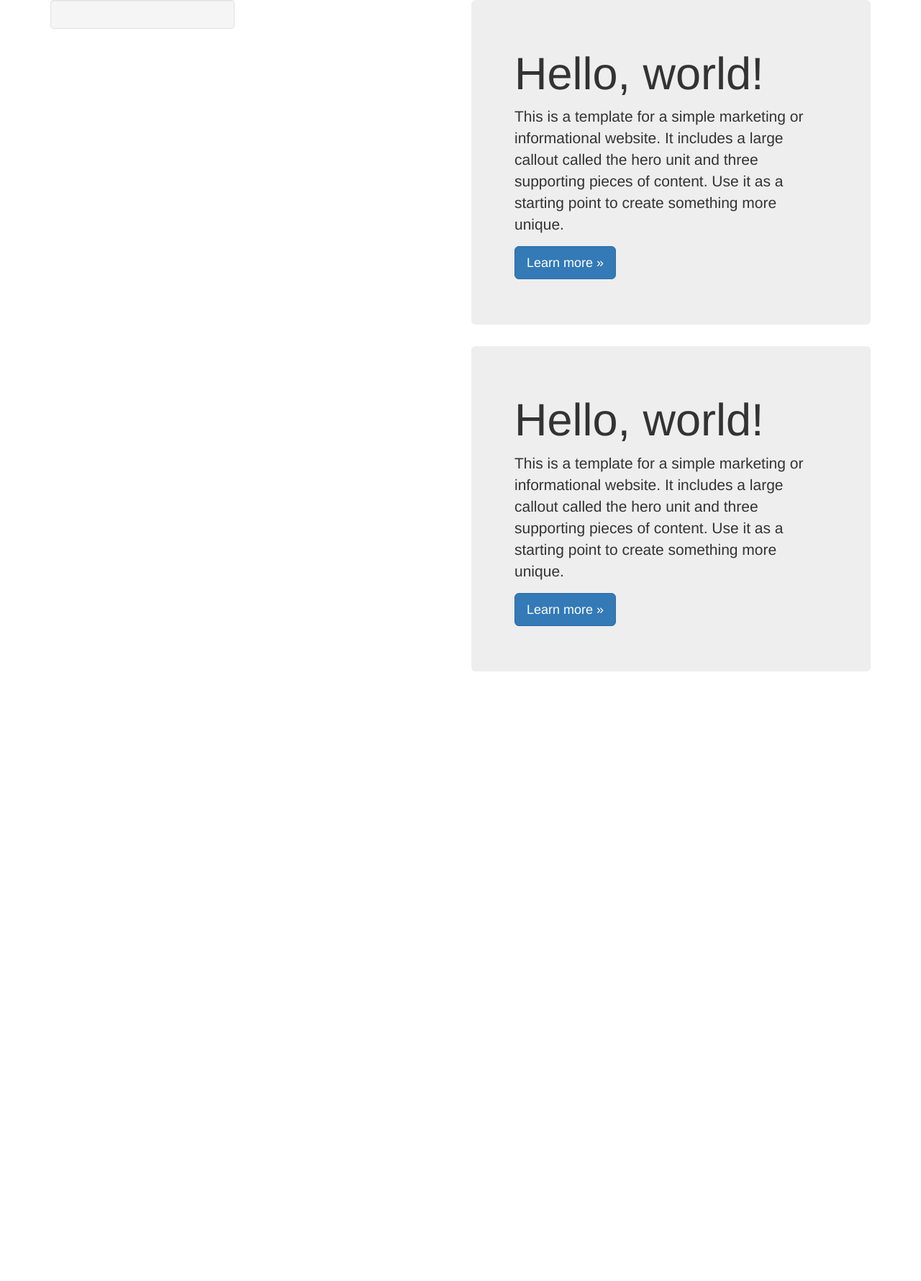
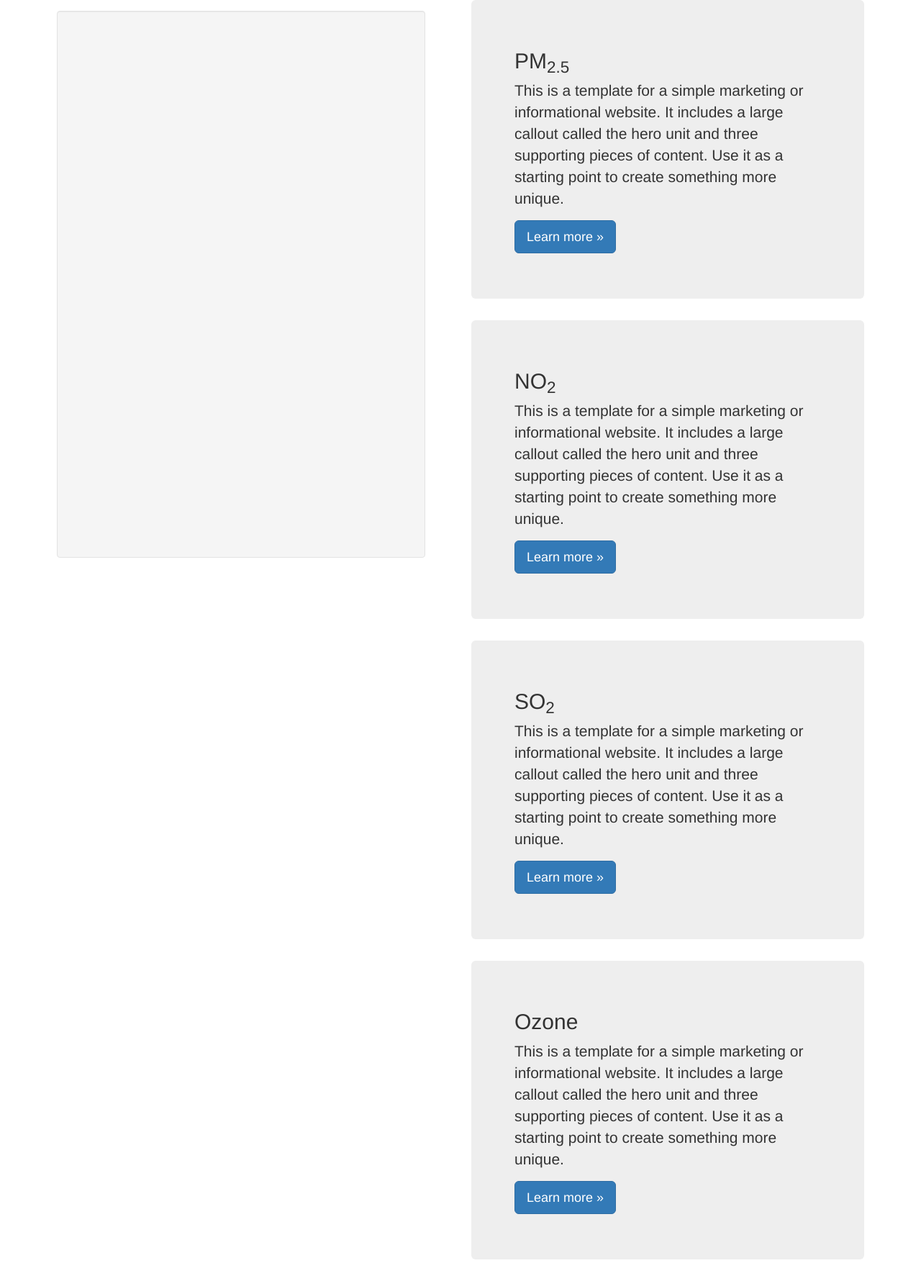
Before and after one commit to swerwath/monitor_mapper, a Flask app: template src/templates/results.html in a window 1280 px wide. Shown: the whole page at 72% size. Before the commit the page ends 933 px from the top, so only its background shows below. Run offline with Flask 2, Linux system fonts and the light colour scheme; the template is opened without the code that fills it, so the values that code supplies are empty; parts of the project's set-up code (start-up, migrations or seed data) failed here and were passed over; some libraries are stand-ins or nearby versions.

Commit message:
Added markers for monitoring stations

```diff
--- a/src/static/css/results.css
+++ b/src/static/css/results.css
@@ -1,9 +1,19 @@
 #map {
-  height: 400px;
+  height: 100%;
   width: 100%;
   position: fixed;
 }
 
 .sidebar-nav-fixed {
-	width:20%;
+  margin-top: 15px;
+	width:40%;
+  height:95%;
 }
+
+.container {
+  width: 90%;
+}
+
+.well {
+  height: 100%;
+}
--- a/src/static/js/results.js
+++ b/src/static/js/results.js
@@ -1,11 +1,86 @@
+var map;
+
 function initMap() {
-  var uluru = {lat: lat, lng: long};
-  var map = new google.maps.Map(document.getElementById('map'), {
-    zoom: 9,
-    center: uluru
+  var center = {lat: lat, lng: long};
+  map = new google.maps.Map(document.getElementById('map'), {
+    zoom: 10,
+    center: center
   });
+
+  constructMonitorMarkerSets(m);
+  setMarkerSetVisible("SO2", monitorMarkerSets);
+}
+
+
+function getColor(aqi) {
+  if (aqi < 51) {
+    return 'green';
+  }
+  if (aqi < 101) {
+    return 'yellow';
+  }
+  if (aqi < 151) {
+    return 'red';
+  }
+  return 'purple';
+}
+
+function constructMarkerFromMonitor(monitor) {
   var marker = new google.maps.Marker({
-    position: uluru,
-    map: map
+    position: {lat: monitor.latitude, lng: monitor.longitude},
+    map: map,
+    visible: true
   });
+  var circle = new google.maps.Circle({
+    map: map,
+    radius: 15000,   // 15km
+    fillColor: getColor(monitor.AQI),
+    visible: true,
+    strokeWeight: 0,
+    fillOpacity: .2,
+  });
+  circle.bindTo('center', marker, 'position');
+
+  var content = monitor.param + " AQI: " + monitor.AQI;
+  var infowindow = new google.maps.InfoWindow({
+    content: content
+  });
+  marker.addListener('mouseover', function() {
+    infowindow.open(map, marker);
+  });
+  marker.addListener('mouseout', function() {
+    infowindow.close();
+  });
+
+  return {marker: marker, circle: circle};
 }
+
+var monitorMarkerSets;
+function constructMonitorMarkerSets(monitorMaps) {
+  monitorMarkerSets = {};
+  for (var key in monitorMaps) {
+    monitorMarkerSets[key] = monitorMaps[key].map(constructMarkerFromMonitor);
+  }
+}
+
+function setMarkerSetVisible(setName, markerSets) {
+  for (var key in markerSets) {
+    console.log("Trying " + key)
+    console.log(markerSets[key])
+    if (key === setName) {
+      console.log(key + " is true");
+      for (i in markerSets[key]) {
+        marker = markerSets[key][i]
+        marker.circle.visible = true;
+        marker.marker.visible = true;
+      }
+    } else {
+      for (i in markerSets[key]) {
+        marker = markerSets[key][i]
+        console.log(marker)
+        marker.circle.visible = false;
+        marker.marker.visible = false;
+      }
+    }
+  }
+}
--- a/src/templates/results.html
+++ b/src/templates/results.html
@@ -5,6 +5,7 @@
 
 {% block js %}
 <script>lat = {{ lat }}; long = {{ long }};</script>
+<script>m = {{ monitors|tojson }};</script>
 <script type=text/javascript src="{{ url_for('static', filename='js/results.js') }}"></script>
 <script async defer src="https://maps.googleapis.com/maps/api/js?key={{ KEY }}&callback=initMap"></script>
 {% endblock %}
@@ -28,7 +29,7 @@
 
         <div class="col-md-6">
             <div class="jumbotron">
-                 <h1>Hello, world!</h1>
+                 <h2>PM<sub>2.5</sub></h1>
 
                 <p>This is a template for a simple marketing or informational website. It
                     includes a large callout called the hero unit and three supporting pieces
@@ -37,7 +38,25 @@
                 </p>
             </div>
             <div class="jumbotron">
-                 <h1>Hello, world!</h1>
+                 <h2>NO<sub>2</sub></h1>
+
+                <p>This is a template for a simple marketing or informational website. It
+                    includes a large callout called the hero unit and three supporting pieces
+                    of content. Use it as a starting point to create something more unique.</p>
+                <p><a class="btn btn-primary btn-lg">Learn more »</a>
+                </p>
+            </div>
+            <div class="jumbotron">
+                 <h2>SO<sub>2</sub></h1>
+
+                <p>This is a template for a simple marketing or informational website. It
+                    includes a large callout called the hero unit and three supporting pieces
+                    of content. Use it as a starting point to create something more unique.</p>
+                <p><a class="btn btn-primary btn-lg">Learn more »</a>
+                </p>
+            </div>
+            <div class="jumbotron">
+                 <h2>Ozone</h1>
 
                 <p>This is a template for a simple marketing or informational website. It
                     includes a large callout called the hero unit and three supporting pieces
@@ -52,5 +71,4 @@
     <!--/row-->
 </div>
 <!--/.fluid-container-->
-<script>m = {{ monitors|tojson }};</script>
 {% endblock %}
```
